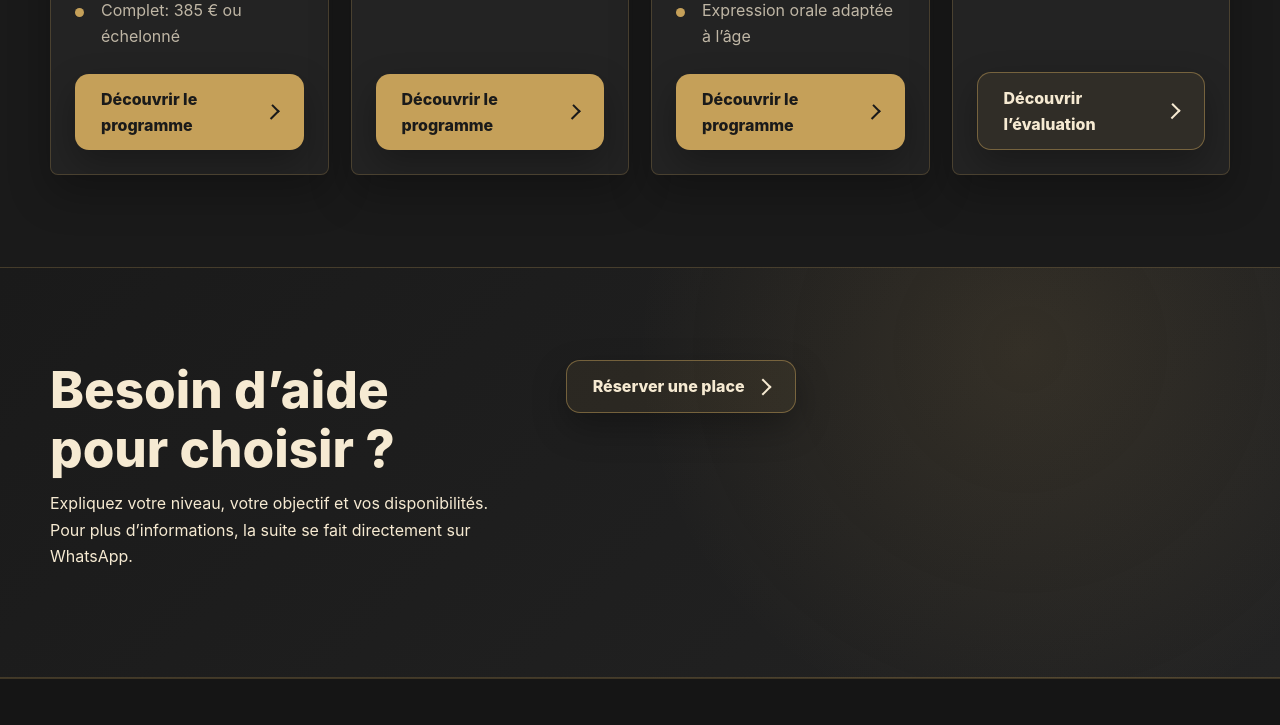
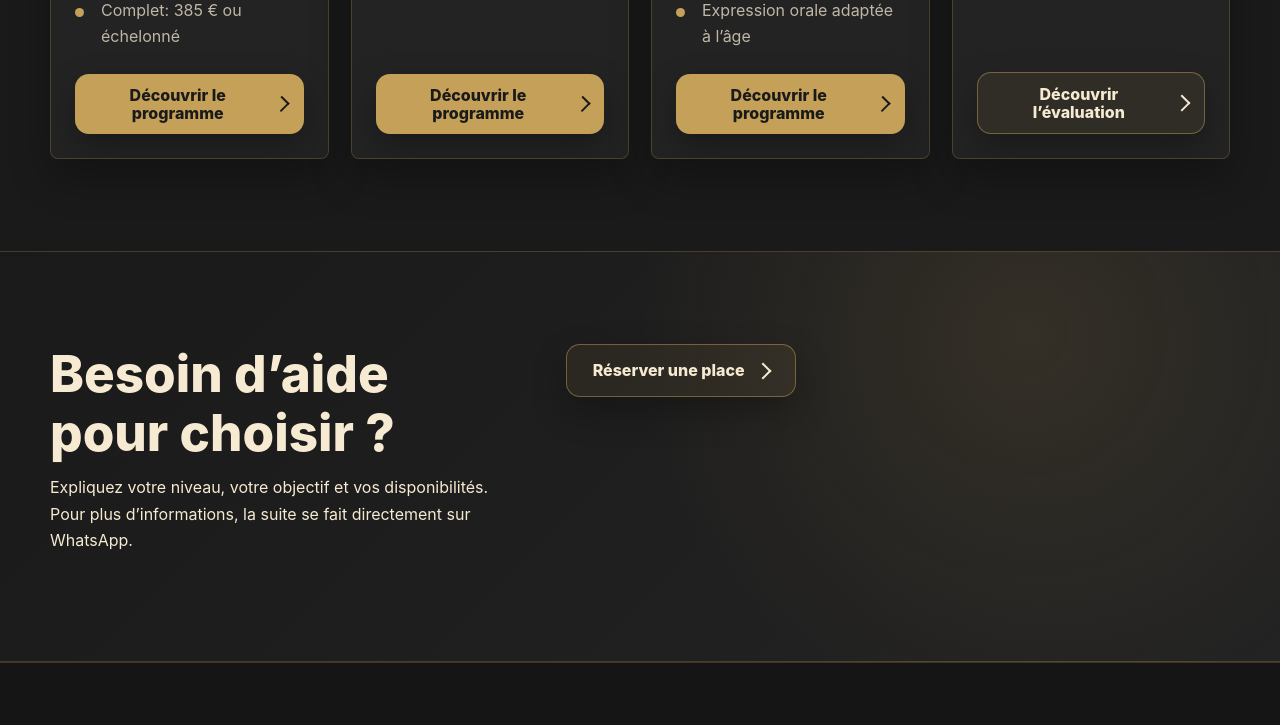
Before and after one commit to YassirBrs/bayonne-academy, a plain HTML site: page nos-formations.html in a window 1280 px wide. Shown: the part 1379-2104 px from the top of the page. Drawn offline with Linux system fonts and the light colour scheme.

Commit message:
Align programme card CTAs

```diff
--- a/assets/css/style.css
+++ b/assets/css/style.css
@@ -908,7 +908,12 @@ h1 {
 .program-card-body .button-secondary {
   position: relative;
   z-index: 2;
+  width: 100%;
+  min-height: 54px;
+  padding-inline: 16px;
   margin-top: auto;
+  text-align: center;
+  line-height: 1.15;
 }
 
 .formation-card p,
```
